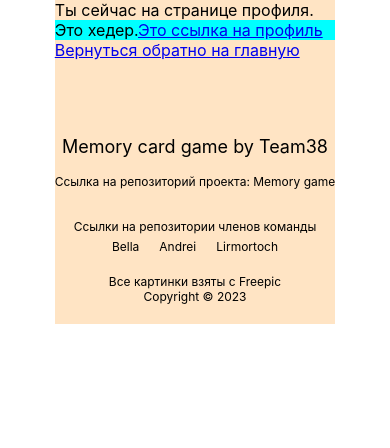
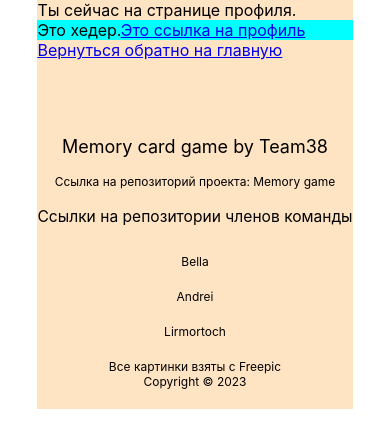
Before and after one commit to Team38-Hackaton/frontend, a React (Create React App) app: page /profile in a window 390 px wide. Shown: the top 448 px of the page. Built offline with nearby package versions, Linux system fonts and the light colour scheme.

Commit message:
Отцентрировал блок с ссылками

```diff
--- a/src/components/footer/Footer.module.css
+++ b/src/components/footer/Footer.module.css
@@ -28,10 +28,14 @@
 }
 
 .credits {
+  display: flex;
+  flex-direction: column;
+  align-items: center;
   padding: 20px 0;
 }
 
 .credits_header {
+  font-size: 1.3em;
   margin: 0;
   padding: 0 0 0 0;
 }
@@ -42,15 +46,20 @@
 }
 
 .links {
-  font-size: 1em;
-  margin: 0;
-  padding: 5px 0 0 0;
+  width: calc(100% - 140px);
+  max-width: 1140px;
+
   box-sizing: border-box;
+
   display: grid;
   justify-content: center;
   gap: 20px;
   grid-template-columns: repeat(3, min-content);
   grid-template-rows: 1fr;
+
+  font-size: 1em;
+  margin: 0;
+  padding: 20px 0 0 0;
 }
 
 .item {
@@ -68,8 +77,7 @@
   padding-right: 20px;
 }
 
-.item_git:hover,
-.item_pract:hover {
+.link:hover {
   opacity: 0.7;
 }
 
@@ -92,7 +100,7 @@
     width: calc(100% - 20px);
   }
 
-  .credits {
+  .links {
     grid-template-columns: 1fr;
     grid-template-rows: max-content max-content max-content;
     justify-items: center;
@@ -115,5 +123,4 @@
     grid-row: 3;
     color: var(--grey-text);
   }
-
 }
```
